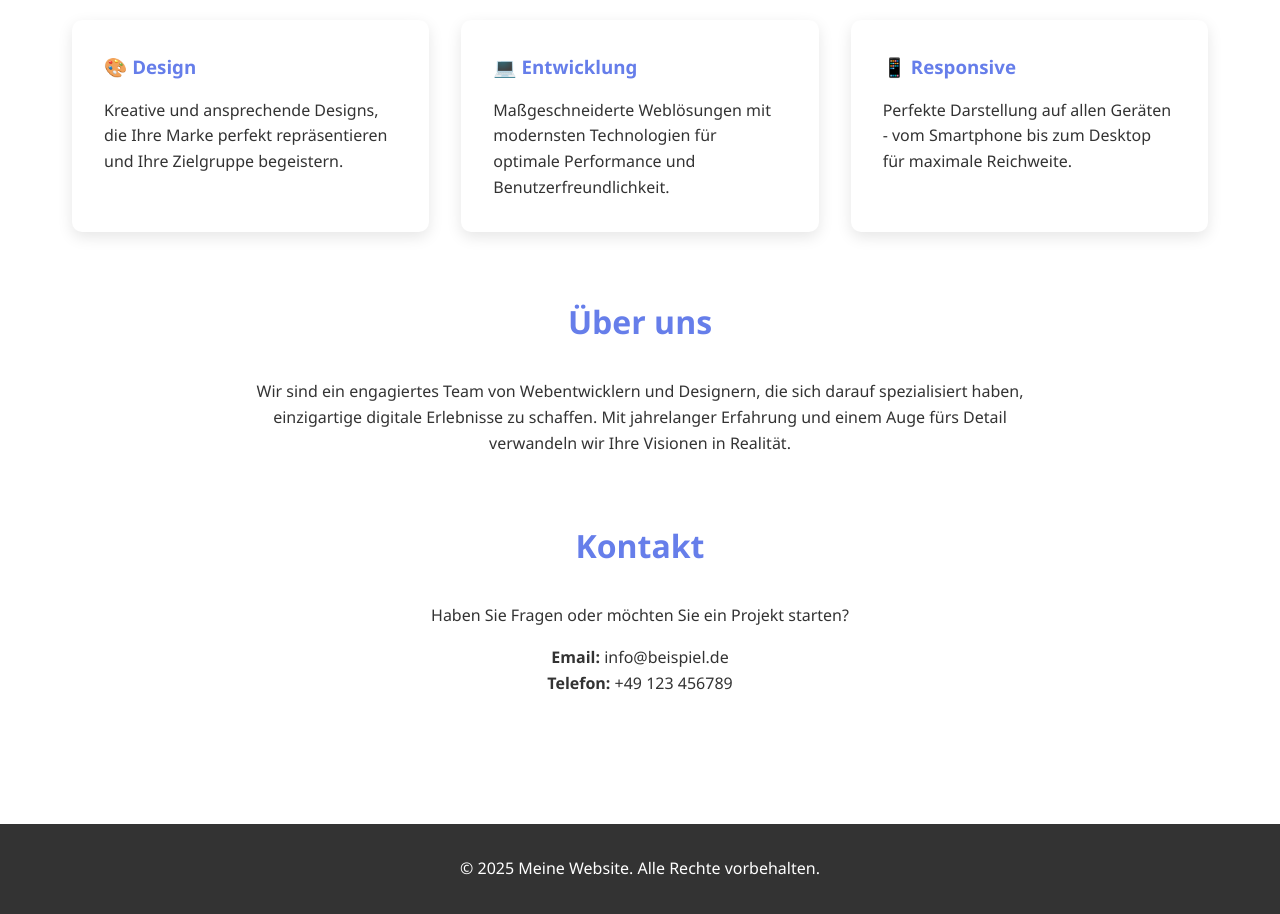
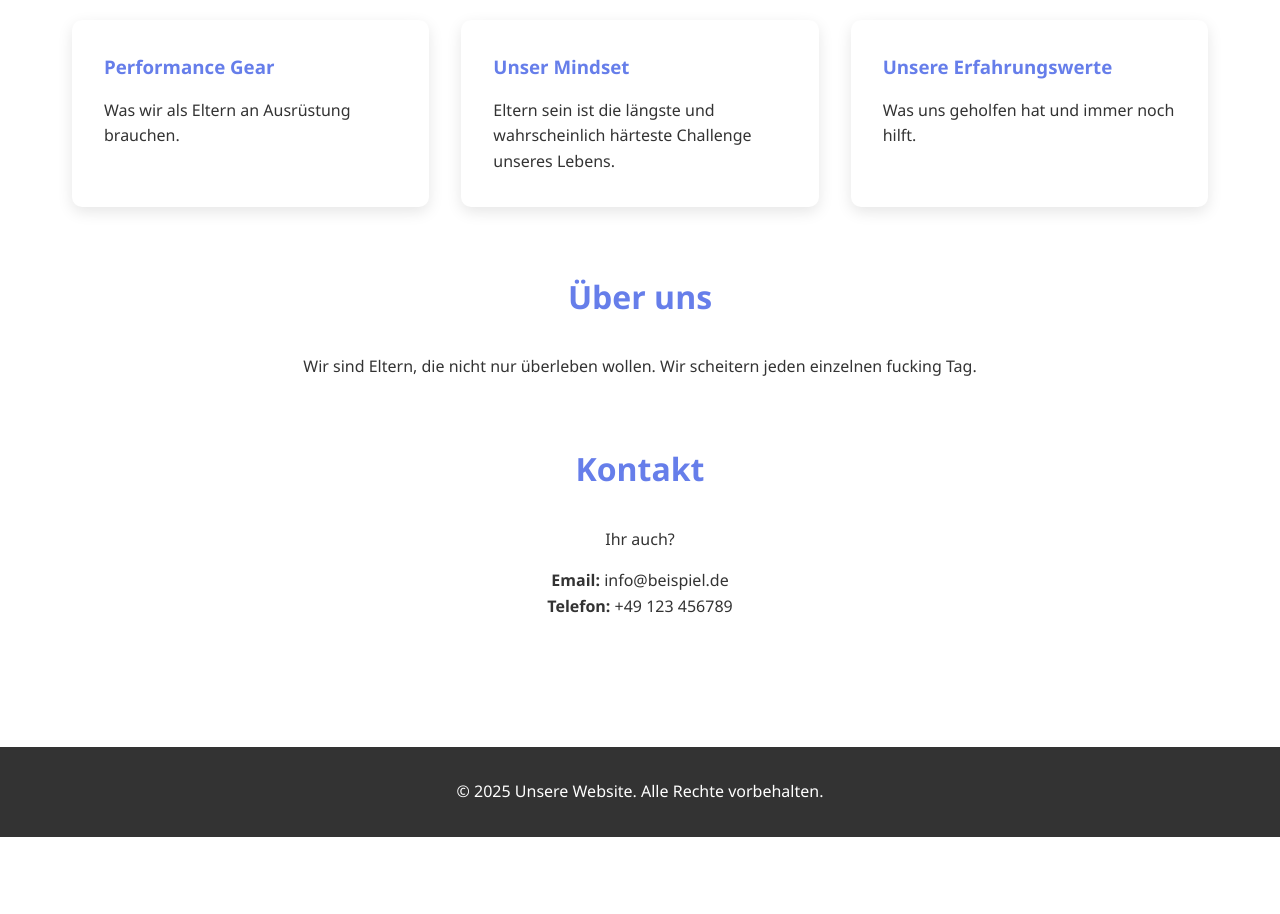
Before and after one commit to Nooffseason/Nooff-Website, a plain HTML site: page docs/index.html in a window 1280 px wide. Shown: the part 596-1510 px from the top of the page. After the commit the page ends 1433 px from the top, so only its background shows below. Drawn offline with Linux system fonts and the light colour scheme.

Commit message:
Update index.html
Text angepasst

```diff
--- a/docs/index.html
+++ b/docs/index.html
@@ -164,26 +164,26 @@
     </header>
 
     <section class="hero" id="home">
-        <h1>Willkommen auf meiner Website</h1>
-        <p>Moderne, responsive und professionelle Webpräsenz</p>
+        <h1>Willkommen bei no off season </h1>
+        <p> parents performance gear</p>
         <a href="#services" class="btn">Mehr erfahren</a>
     </section>
 
     <div class="container">
         <section class="section" id="services">
-            <h2>Unsere Leistungen</h2>
+            <h2>Unsere Erfahrungen</h2>
             <div class="cards">
                 <div class="card">
-                    <h3>🎨 Design</h3>
-                    <p>Kreative und ansprechende Designs, die Ihre Marke perfekt repräsentieren und Ihre Zielgruppe begeistern.</p>
+                    <h3>Performance Gear</h3>
+                    <p>Was wir als Eltern an Ausrüstung brauchen.</p>
                 </div>
                 <div class="card">
-                    <h3>💻 Entwicklung</h3>
-                    <p>Maßgeschneiderte Weblösungen mit modernsten Technologien für optimale Performance und Benutzerfreundlichkeit.</p>
+                    <h3>Unser Mindset</h3>
+                    <p>Eltern sein ist die längste und wahrscheinlich härteste Challenge unseres Lebens.</p>
                 </div>
                 <div class="card">
-                    <h3>📱 Responsive</h3>
-                    <p>Perfekte Darstellung auf allen Geräten - vom Smartphone bis zum Desktop für maximale Reichweite.</p>
+                    <h3>Unsere Erfahrungswerte</h3>
+                    <p>Was uns geholfen hat und immer noch hilft.</p>
                 </div>
             </div>
         </section>
@@ -191,16 +191,16 @@
         <section class="section" id="about">
             <h2>Über uns</h2>
             <p style="text-align: center; max-width: 800px; margin: 0 auto;">
-                Wir sind ein engagiertes Team von Webentwicklern und Designern,
-                die sich darauf spezialisiert haben, einzigartige digitale Erlebnisse zu schaffen.
-                Mit jahrelanger Erfahrung und einem Auge fürs Detail verwandeln wir Ihre Visionen in Realität.
+                Wir sind Eltern,
+                die nicht nur überleben wollen.
+                Wir scheitern jeden einzelnen fucking Tag.
             </p>
         </section>
 
         <section class="section" id="contact">
             <h2>Kontakt</h2>
             <div style="text-align: center;">
-                <p>Haben Sie Fragen oder möchten Sie ein Projekt starten?</p>
+                <p>Ihr auch?</p>
                 <p style="margin-top: 1rem;">
                     <strong>Email:</strong> info@beispiel.de<br>
                     <strong>Telefon:</strong> +49 123 456789
@@ -210,7 +210,7 @@
     </div>
 
     <footer>
-        <p>&copy; 2025 Meine Website. Alle Rechte vorbehalten.</p>
+        <p>&copy; 2025 Unsere Website. Alle Rechte vorbehalten.</p>
     </footer>
 
     <script>
```
